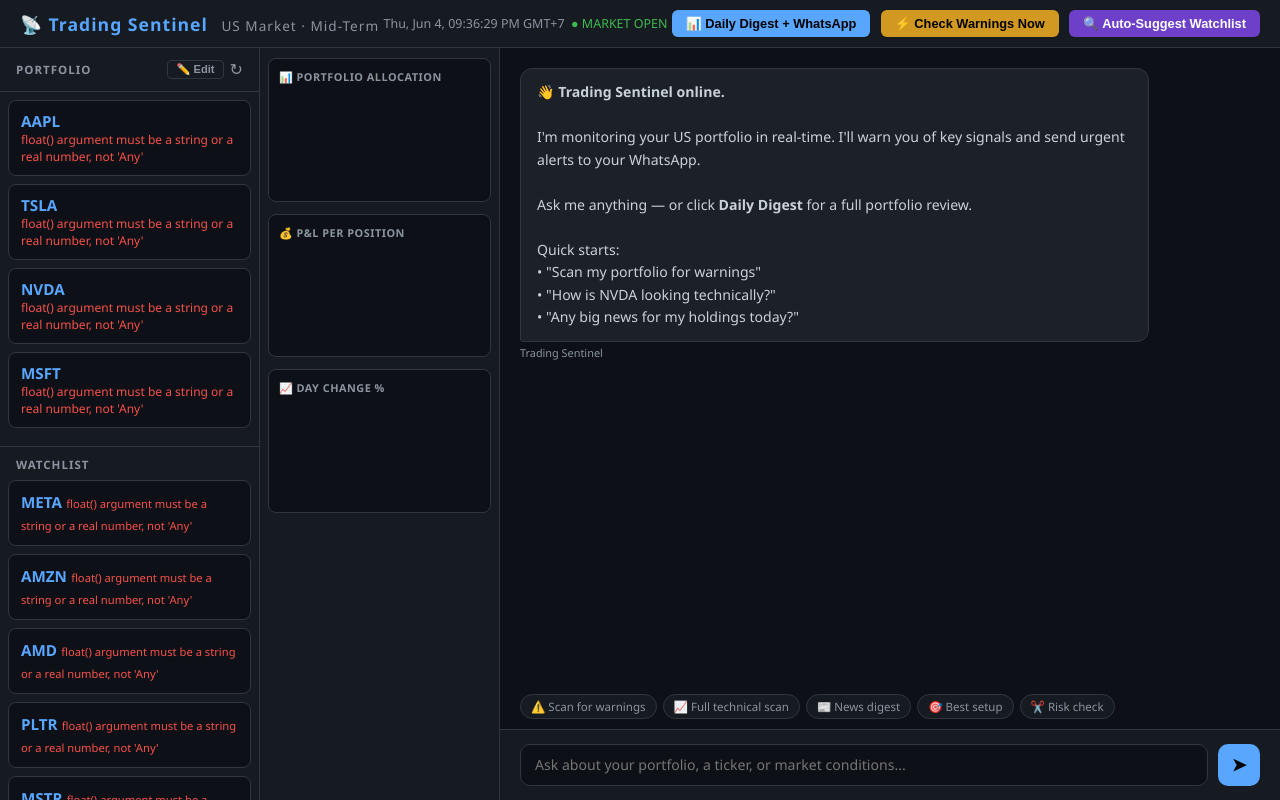
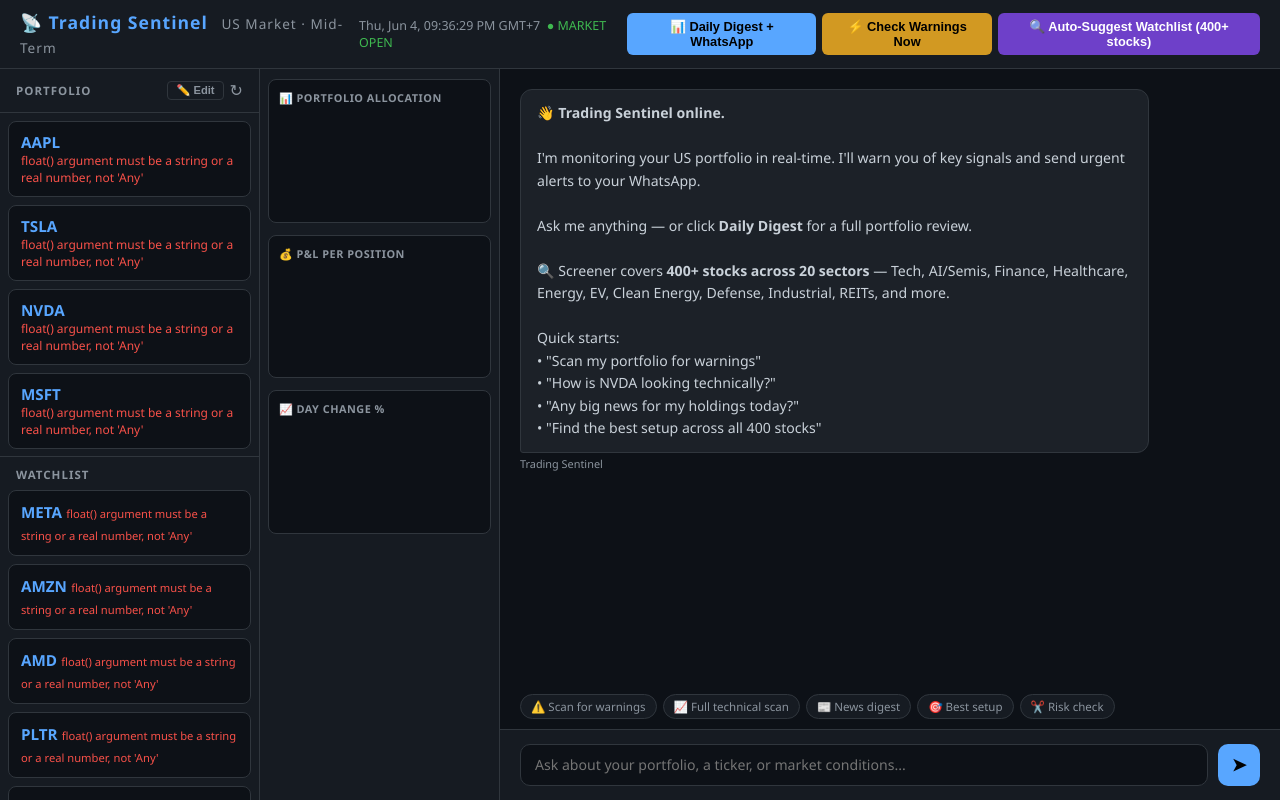
Before and after one commit to kiranguyen88/trading-sentinel, a Flask app: page / in a window 1280 px wide. Run offline with Flask 3, Linux system fonts and the light colour scheme.

Commit message:
docs: update README and frontend for 400+ stocks

```diff
--- a/templates/index.html
+++ b/templates/index.html
@@ -318,7 +318,7 @@
   <span id="market-time">Loading...</span>
   <button id="digest-btn" onclick="triggerDailyDigest()">📊 Daily Digest + WhatsApp</button>
   <button id="check-btn" onclick="triggerCheckNow()" style="background:var(--yellow);color:#000;border:none;border-radius:6px;padding:6px 14px;font-size:0.8rem;cursor:pointer;font-weight:600;margin-left:6px">⚡ Check Warnings Now</button>
-  <button id="suggest-btn" onclick="triggerSuggestWatchlist()" style="background:#6e40c9;color:#fff;border:none;border-radius:6px;padding:6px 14px;font-size:0.8rem;cursor:pointer;font-weight:600;margin-left:6px">🔍 Auto-Suggest Watchlist</button>
+  <button id="suggest-btn" onclick="triggerSuggestWatchlist()" style="background:#6e40c9;color:#fff;border:none;border-radius:6px;padding:6px 14px;font-size:0.8rem;cursor:pointer;font-weight:600;margin-left:6px">🔍 Auto-Suggest Watchlist (400+ stocks)</button>
 </header>
 
 <!-- Portfolio Edit Modal -->
@@ -401,10 +401,13 @@ I'm monitoring your US portfolio in real-time. I'll warn you of key signals and
 
 Ask me anything — or click <strong>Daily Digest</strong> for a full portfolio review.
 
+🔍 Screener covers <strong>400+ stocks across 20 sectors</strong> — Tech, AI/Semis, Finance, Healthcare, Energy, EV, Clean Energy, Defense, Industrial, REITs, and more.
+
 Quick starts:
 • "Scan my portfolio for warnings"
 • "How is NVDA looking technically?"
-• "Any big news for my holdings today?"</div>
+• "Any big news for my holdings today?"
+• "Find the best setup across all 400 stocks"</div>
         <div class="msg-meta">Trading Sentinel</div>
       </div>
     </div>
```
Also changed, not shown: README.md.
